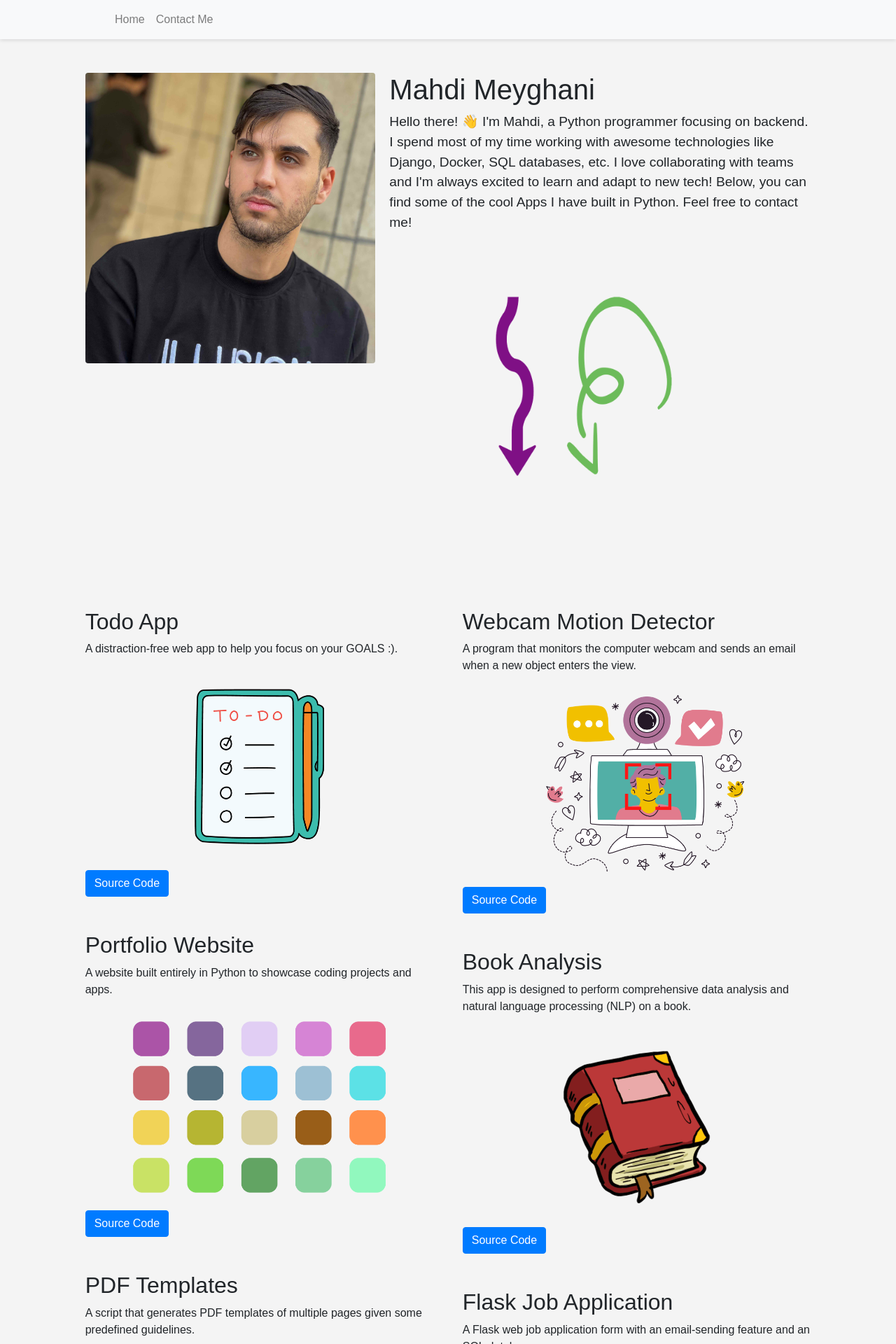
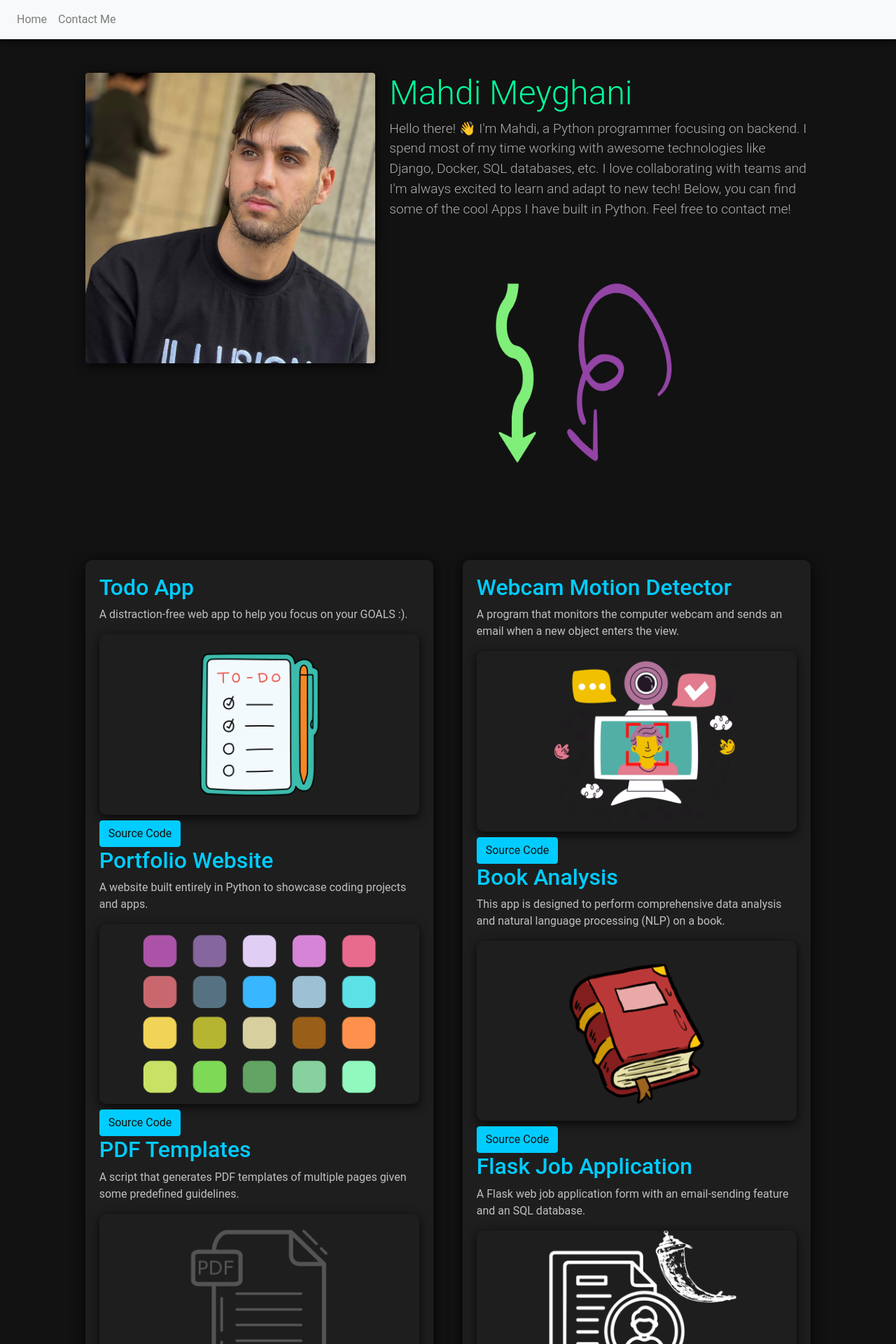
Before and after one commit to Mahdi-Meyghani/Django-Personal-Website, a Django app: page / in a window 1280 px wide. Shown: the top 1920 px of the page at 70% size. Run offline with Django 5.2, Linux system fonts and the light colour scheme; data comes from the database, SQL or seed files in the repository; some libraries are stand-ins or nearby versions.

Commit message:
Change theme to dark

```diff
--- a/static/portfolio_website/style.css
+++ b/static/portfolio_website/style.css
@@ -1,25 +1,37 @@
 /* static/portfolio_website/style.css */
+
+/* General Styles */
 body {
-    font-family: Arial, sans-serif;
-    background-color: #f4f4f4;
+    font-family: 'Roboto', sans-serif;
+    background-color: #121212; /* Dark background */
+    color: #e0e0e0; /* Light gray text */
+    margin: 0;
+    padding: 0;
 }
 
+/* Images */
 .img-fluid {
     width: 100%;
     height: auto;
+    border-radius: 10px;
+    box-shadow: 0 4px 15px rgba(0, 0, 0, 0.8); /* Soft shadow for images */
 }
 
+/* Typography */
 .display-4 {
-    font-size: 2.5rem;
+    font-size: 3rem;
     font-weight: 300;
     line-height: 1.2;
+    color: #00ff99; /* Neon green for titles */
 }
 
 .lead {
     font-size: 1.2em;
     line-height: 1.5;
+    color: #b0b0b0; /* Softer gray for lead text */
 }
 
+/* Arrow Styling */
 .arrow-container {
     position: relative;
     width: 100%;
@@ -29,9 +41,10 @@
 .img-arrow {
     width: 80%;
     height: auto;
+    filter: invert(1); /* Inverts arrow color for dark background */
 }
 
-/* Flexbox layout for top content */
+/* Layout */
 .top-content {
     display: flex;
     flex-wrap: wrap;
@@ -40,17 +53,17 @@
 }
 
 .left-content {
-    flex: 0 0 40%; /* Adjust width as needed */
+    flex: 0 0 40%;
     text-align: center;
 }
 
 .right-content {
     flex: 1;
     text-align: left;
-    padding-left: 20px; /* Add space between image and text */
+    padding-left: 20px;
 }
 
-/* Projects Container */
+/* Projects */
 .project-container {
     display: flex;
     flex-wrap: wrap;
@@ -58,25 +71,51 @@
 }
 
 .project-item {
-    flex: 0 0 48%; /* Adjust to make space between items */
-    margin-bottom: 30px; /* Space between projects */
+    flex: 0 0 48%;
+    margin-bottom: 30px;
+    background-color: #1e1e1e; /* Dark background for project items */
+    padding: 20px;
+    border-radius: 10px;
+    box-shadow: 0 4px 20px rgba(0, 0, 0, 0.9); /* More pronounced shadow */
 }
 
-.project {
-    margin-top: 50px; /* Add space above each project */
+.project h2 {
+    color: #00ccff; /* Neon blue for project titles */
 }
 
-/* Click for More link styling */
-.click-more-container {
-    margin-top: 50px; /* Space above the link */
-    margin-bottom: 50px; /* Space below the link */
+.project p {
+    color: #c0c0c0;
 }
 
-.click-more-container .btn {
-    margin-top: 20px; /* Space above the button */
+.project .btn-primary {
+    background-color: #00ccff;
+    border-color: #00ccff;
+    color: #121212;
+    transition: background-color 0.3s, color 0.3s;
 }
 
-/* Responsive design for mobile view */
+.project .btn-primary:hover {
+    background-color: #00ff99;
+    border-color: #00ff99;
+    color: #121212;
+}
+
+/* Click for More */
+.click-more-container .btn {
+    margin-top: 20px;
+    margin-bottom: 50px;
+    background-color: #00ff99;
+    border-color: #00ff99;
+    color: #121212;
+}
+
+.click-more-container .btn:hover {
+    background-color: #00ccff;
+    border-color: #00ccff;
+    color: #121212;
+}
+
+/* Responsive Design */
 @media (max-width: 768px) {
     .top-content {
         flex-direction: column;
@@ -89,10 +128,6 @@
         padding-left: 0;
     }
 
-    .right-content {
-        padding-top: 20px;
-    }
-
     .project-container {
         flex-direction: column;
         align-items: center;
@@ -100,38 +135,77 @@
 
     .project-item {
         width: 100%;
-        margin-bottom: 20px; /* Space between projects */
+        margin-bottom: 20px;
     }
 }
 
-/* Navbar margin adjustments for responsive design */
-.navbar-nav {
-    margin-left: 140px; /* Adjust to align with content */
+/* Navbar */
+.navbar {
+    background-color: #1e1e1e;
+    box-shadow: 0 2px 10px rgba(0, 0, 0, 0.8);
 }
 
-@media (max-width: 991px) { /* Small to medium screens */
-    .navbar-nav {
-        margin-left: 0; /* Remove margin on mobile */
-    }
+.navbar a {
+    color: #00ccff;
 }
 
-/* Make the navbar sticky */
-.navbar-wrapper {
-    position: sticky;
-    top: 0;
-    z-index: 1020; /* Ensure the navbar stays on top of other content */
+.navbar a:hover {
+    color: #00ff99;
 }
 
-/* Optional: Add shadow to the navbar for better visibility */
-.navbar {
-    box-shadow: 0 2px 5px rgba(0, 0, 0, 0.1);
+/* Animations */
+.animate__animated {
+    animation-duration: 3s; /* Slower animation for futuristic feel */
 }
 
-/* Custom animation durations */
-.animate__animated.animate__fadeIn {
-    animation-duration: 2s; /* Very slow animation */
+.animate__fadeIn,
+.animate__fadeInUp {
+    animation-timing-function: cubic-bezier(0.39, 0.58, 0.57, 1); /* Smooth easing */
 }
 
-.animate__animated.animate__fadeInUp {
-    animation-duration: 2s; /* Very slow animation */
+/* Form Styles */
+.form-group label {
+    color: #00ccff; /* Neon blue labels */
 }
+
+.form-group .form-control {
+    background-color: #1e1e1e;
+    color: #e0e0e0;
+    border: 1px solid #00ccff;
+    border-radius: 5px;
+}
+
+.form-group .form-control:focus {
+    border-color: #00ff99;
+    box-shadow: 0 0 10px rgba(0, 255, 153, 0.7);
+}
+
+.btn-primary {
+    background-color: #00ccff;
+    border-color: #00ccff;
+    color: #121212;
+    transition: background-color 0.3s, color 0.3s;
+}
+
+.btn-primary:hover {
+    background-color: #00ff99;
+    border-color: #00ff99;
+    color: #121212;
+}
+
+/* Alert Styles */
+.alert {
+    background-color: #1e1e1e;
+    border: 1px solid #00ccff;
+    color: #e0e0e0;
+}
+
+.alert-success {
+    border-color: #00ff99;
+    color: #00ff99;
+}
+
+.alert-danger {
+    border-color: #ff4444;
+    color: #ff4444;
+}
```
